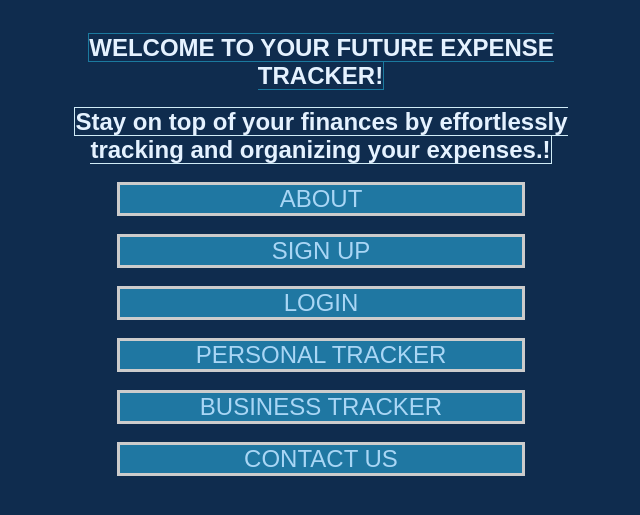
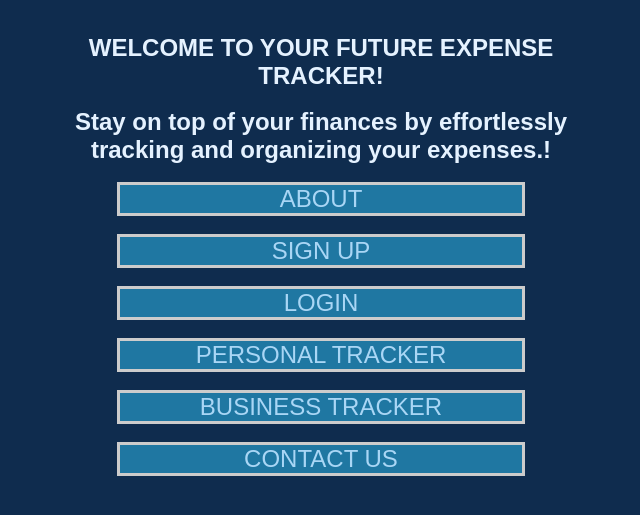
Before and after one commit to TimyEverything/FinTrack, a plain HTML site: page Home/index.html in a window 1280 px wide. Shown: the part 269-784 px from the top of the page, without its empty margins (319-959 px from the left). Drawn offline with Linux system fonts and the light colour scheme.

Commit message:
Removed borders

```diff
--- a/Home/index.html
+++ b/Home/index.html
@@ -19,8 +19,8 @@
 
           <div class="" style="text-align: center">
             <img src=" /Images/MicrosoftTeams-image.png" class="w3-round" alt="person image" width="250px" height="250px" style="border-radius: 50%; border: 5px solid #4ab6e0 !important; margin-top: 16px;">
-            <p class="name"><br><span class="w3-padding w3-theme-l1 w3-margin w3-round" style="font-weight: bolder; font-size: x-large; border: 1px solid #1b7a9f;">WELCOME TO YOUR FUTURE EXPENSE TRACKER!</span></p><br>
-            <p><span class="profession w3-padding w3-theme-d5 w3-round" style="font-weight: bolder; border: 1px solid #d0ecf7;">Stay on top of your finances by effortlessly tracking and organizing your expenses.!</span></p><br>
+            <p class="name"><br><span class="w3-padding w3-theme-l1 w3-margin w3-round" style="font-weight: bolder; font-size: x-large; ">WELCOME TO YOUR FUTURE EXPENSE TRACKER!</span></p><br>
+            <p><span class="profession w3-padding w3-theme-d5 w3-round" style="font-weight: bolder;">Stay on top of your finances by effortlessly tracking and organizing your expenses.!</span></p><br>
           </div>
 
 
```
